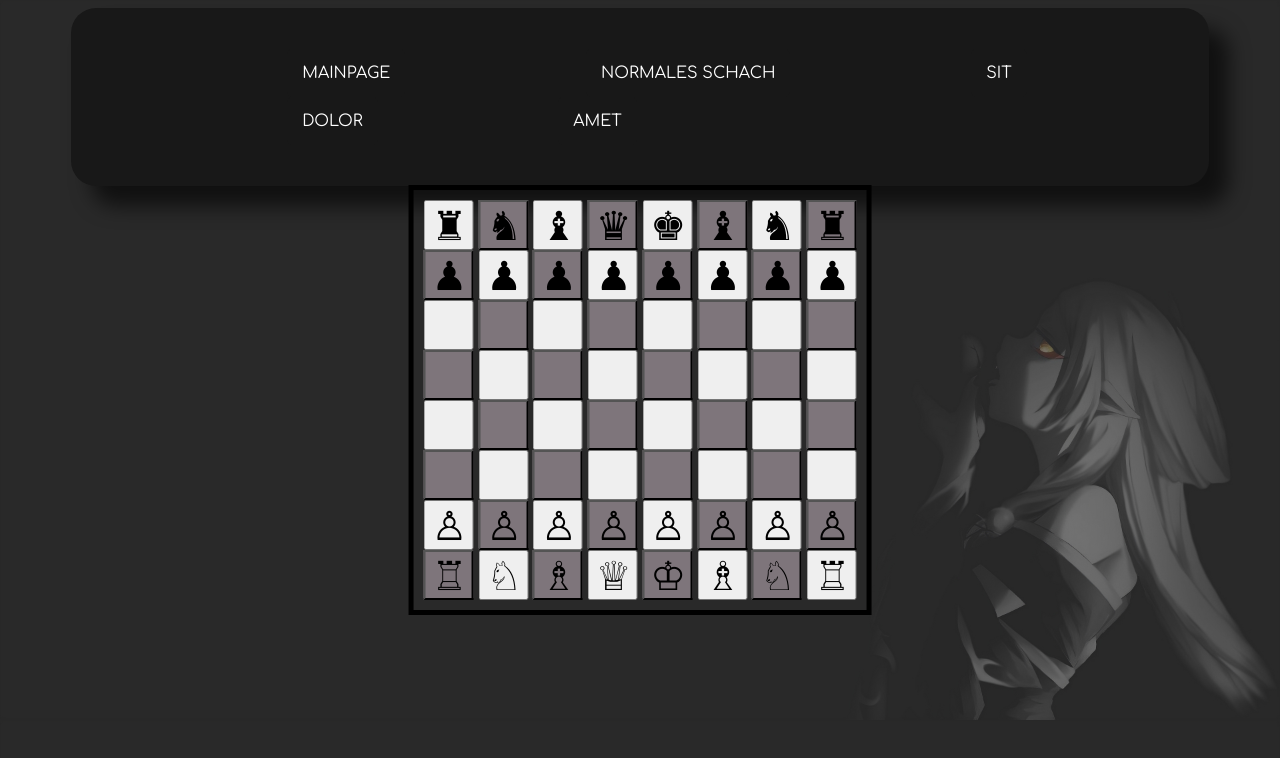
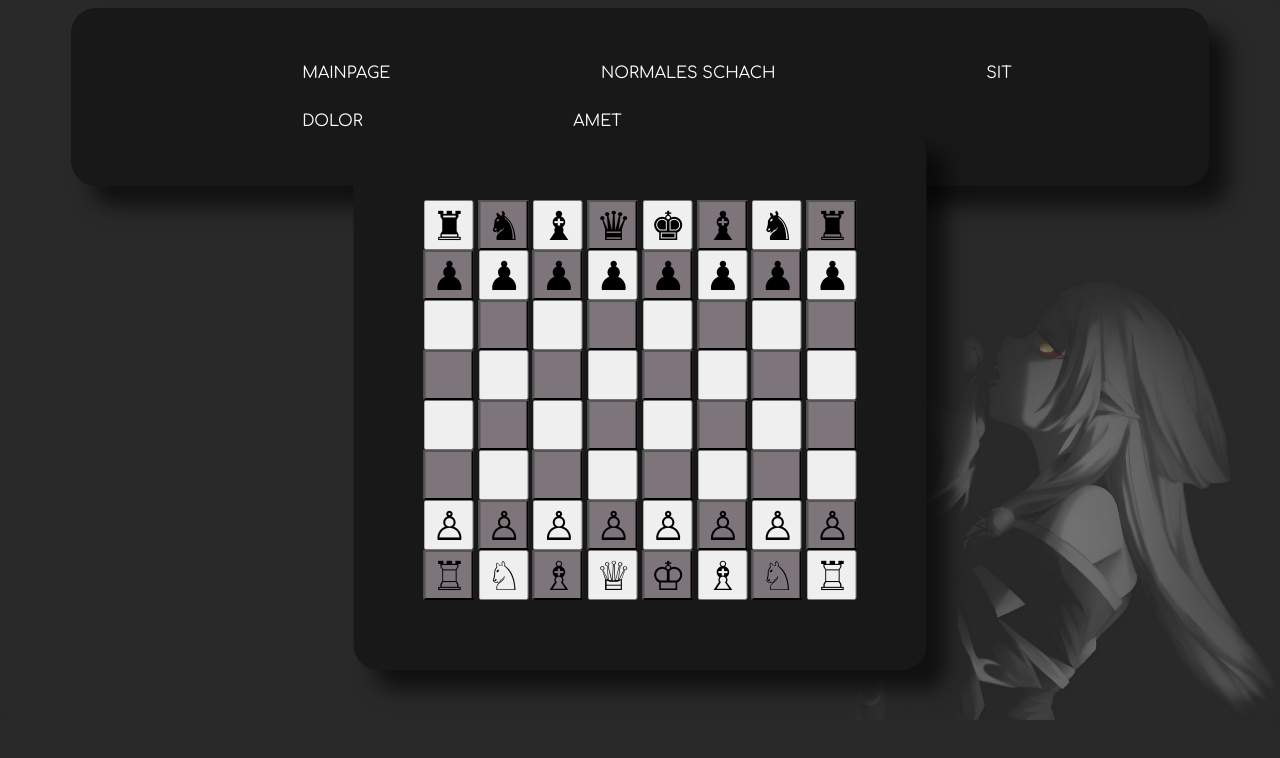
Before and after one commit to Bogily/schach, a plain HTML site: page src/schach.html in a window 1280 px wide. Drawn offline with Linux system fonts and the light colour scheme.

Commit message:
fixed somestuff

```diff
--- a/src/styleGame.css
+++ b/src/styleGame.css
@@ -4,12 +4,15 @@
     font-size: 40px;
 }
 .chess{
-    border: 5px solid;
+    box-shadow: 20px 20px 20px rgba(0, 0, 0, 0.6);
+    border-radius: 25px;
+    background-color: #181818;
+    padding: 25px 0;
     position: absolute;
     top: 50%;
     left: 50%;
     transform: translate(-50%, -50%);
-    padding: 10px;
+    padding: 70px;
 }
 .navbar{
     background-color: #181818;
```
Also changed, not shown: src/index.html (+3 -6 lines), src/assets/chessBanner.jpg (renamed from src/assets/chess-1215079_1280.jpg), 1 other file.
